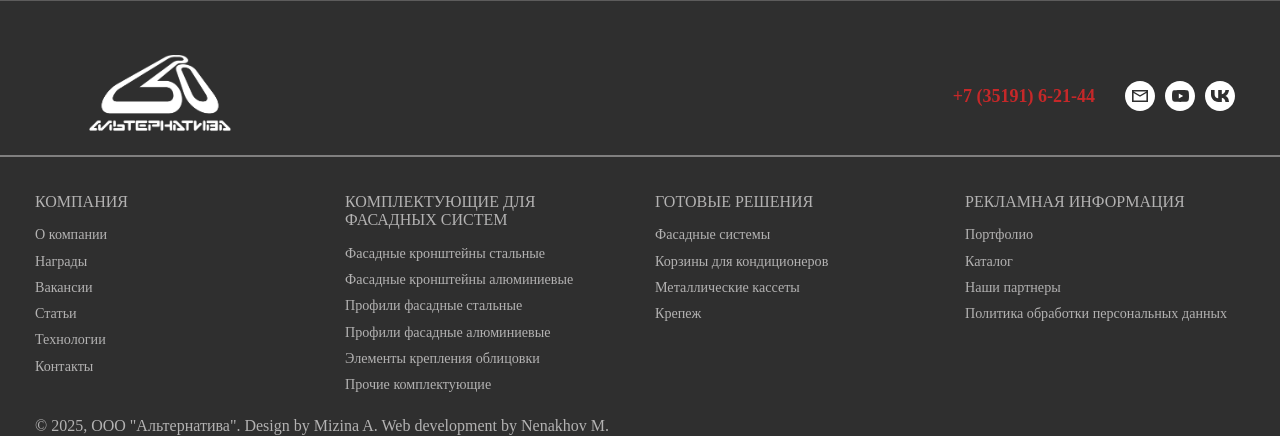
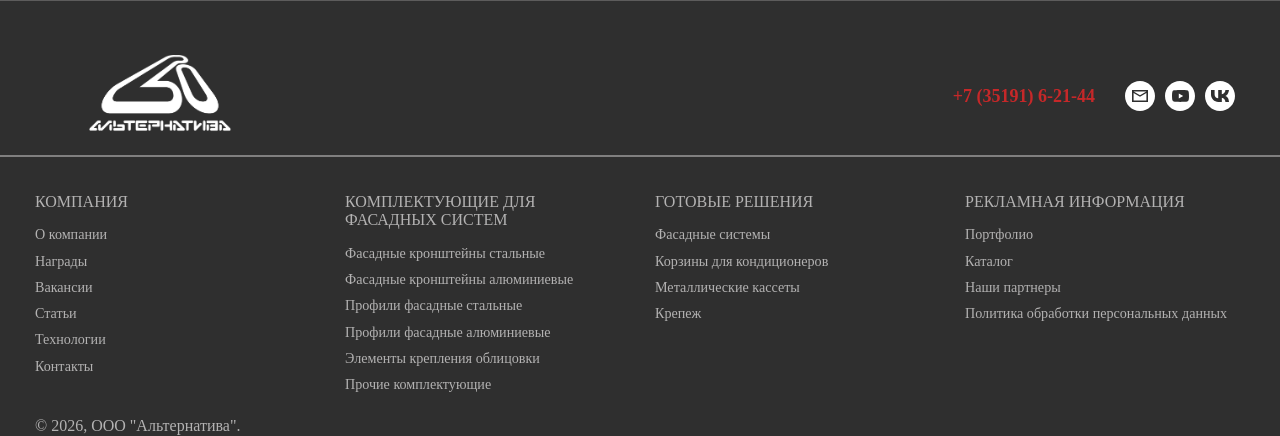
Before and after one commit to Nenakhov-Maxim/AltSite, a Django app: template mainSite/templates/about.html in a window 1280 px wide. Shown: the part 1236-1672 px from the top of the page. Run offline with Django 3.2, Linux system fonts and the light colour scheme; the template is opened without the code that fills it, so the values that code supplies are empty; some web fonts are replaced.

Commit message:
Исправление footer

```diff
--- a/mainSite/templates/base.html
+++ b/mainSite/templates/base.html
@@ -256,7 +256,7 @@
                     </ul>
                 </div>
             </section>
-            <section class="copyright">© 2025, ООО "Альтернатива". Design by Mizina A. Web development by Nenakhov M.</section>
+            <section class="copyright">© 2026, ООО "Альтернатива".</section>
         </div>
     </footer>
     {% block custom_popups%}
```
